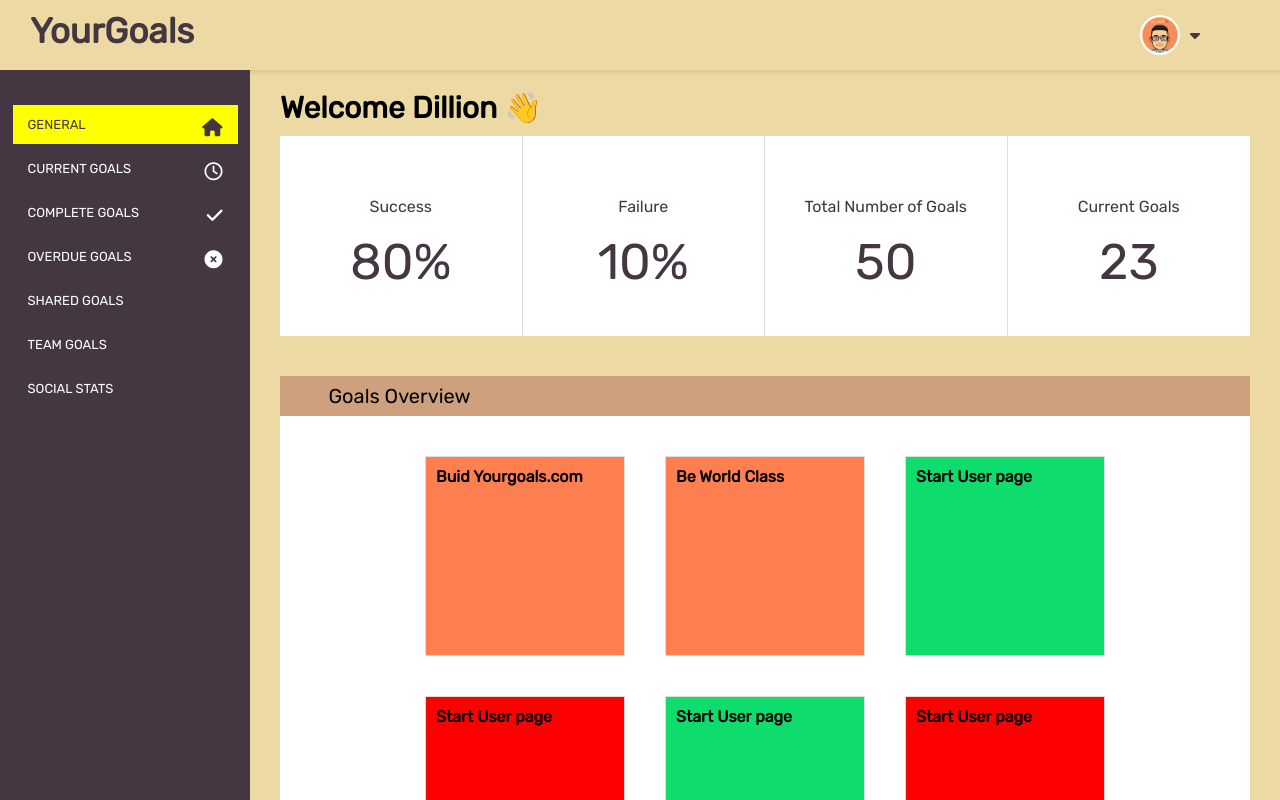
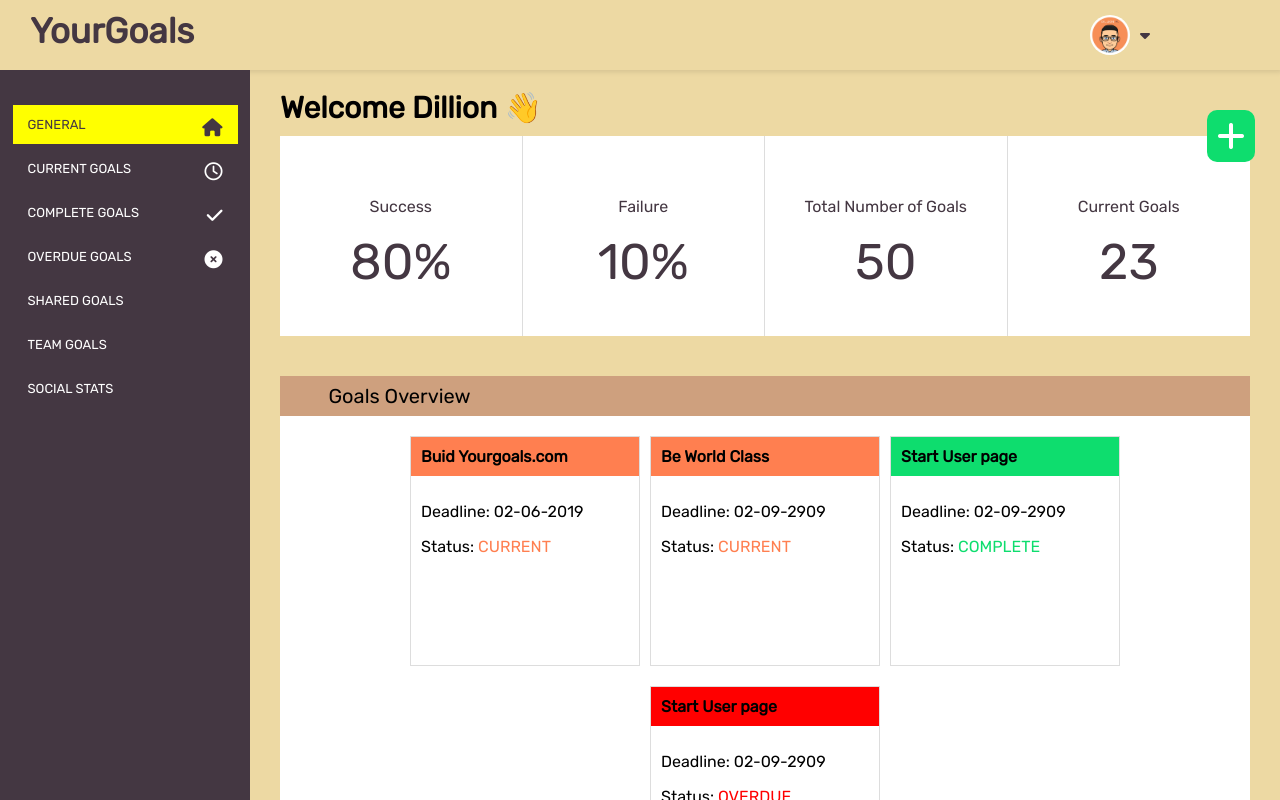
Before and after one commit to dillionmegida/your-goals, a React (Create React App) app in the folder client/: page /user in a window 1280 px wide. Shown: the top 800 px of the page. Built offline with nearby package versions, Linux system fonts and the light colour scheme.

Commit message:
Worked on Dashboard

```diff
--- a/client/src/User/Goals/Categories/Template/GoalsTemplate.js
+++ b/client/src/User/Goals/Categories/Template/GoalsTemplate.js
@@ -5,80 +5,24 @@ import './style.css';
 let Today = new Date();
 let FullDate = `${Today.getDay()} ${Today.getMonth()}, ${Today.getFullYear()}`;
 
-let Goals = [
-	{
-		key: 'Buid Yourgoals.com',
-		title: 'Buid Yourgoals.com',
-		deadline: '02-06-2019',
-		duration: '10 days',
-		status: 'Incomplete',
-		routine: 'Weekly',
-		current: true
-	},
-	{
-		key: 'Play Gamess',
-		title: 'Be World Class',
-		deadline: '02-09-2909',
-		duration: '50 days',
-		status: 'Incomplete',
-		routine: 'Yearly',
-		current: true
-	},
-	{
-		key: 'Play Gamesaa',
-		title: 'Start User page',
-		deadline: '02-09-2909',
-		duration: '50 days',
-		status: 'Complete',
-		routine: 'Monthly',
-		current: false,
-	},
-	{
-		key: 'Play Gamesaa',
-		title: 'Start User page',
-		deadline: '02-09-2909',
-		duration: '50 days',
-		status: 'Overdue',
-		routine: 'Monthly',
-		current: false,
-	},
-	{
-		key: 'Play Gamesaa',
-		title: 'Start User page',
-		deadline: '02-09-2909',
-		duration: '50 days',
-		status: 'Complete',
-		routine: 'Monthly',
-		current: false,
-	},
-	{
-		key: 'Play Gamesaa',
-		title: 'Start User page',
-		deadline: '02-09-2909',
-		duration: '50 days',
-		status: 'Overdue',
-		routine: 'Monthly',
-		current: false,
-	}
+import { AllGoals } from '../../Goals';
 
-];
-
-Goals.forEach(goal => {
-	if(goal.status === 'Incomplete')
+AllGoals.forEach(goal => {
+	if(goal.status === 'Current')
 		goal.edit = true;
 });
 
-let TempAllGoals = Goals;
+let TempAllGoals = AllGoals;
 
-let TempCompletedGoals = Goals.filter(goal =>
+let TempCompletedGoals = AllGoals.filter(goal =>
 	goal.status == 'Complete'
 );
 
-let TempIncompletedGoals = Goals.filter(goal =>
-	goal.status === 'Incomplete'
+let TempIncompletedGoals = AllGoals.filter(goal =>
+	goal.status === 'Current'
 );
 
-let TempCurrentGoals = Goals.filter(goal =>
+let TempCurrentGoals = AllGoals.filter(goal =>
 	goal.current
 );
 
@@ -152,4 +96,3 @@ let GoalsTemplate = props => {
 }
 
 export default GoalsTemplate;
-export { Goals };
--- /dev/null
+++ b/client/src/User/Goals/Goals.js
@@ -0,0 +1,37 @@
+let AllGoals = [
+	{
+		key: 'Buid Yourgoals.com',
+		title: 'Buid Yourgoals.com',
+		deadline: '02-06-2019',
+		duration: '10 days',
+		status: 'Current',
+		routine: 'Weekly',
+		current: true
+	},
+	{
+		key: 'Play Gamess',
+		title: 'Be World Class',
+		deadline: '02-09-2909',
+		duration: '50 days',
+		status: 'Current',
+		routine: 'Yearly'
+	},
+	{
+		key: 'Play Gamesaa',
+		title: 'Start User page',
+		deadline: '02-09-2909',
+		duration: '50 days',
+		status: 'Complete',
+		routine: 'Monthly'
+	},
+	{
+		key: 'Play s',
+		title: 'Start User page',
+		deadline: '02-09-2909',
+		duration: '50 days',
+		status: 'Overdue',
+		routine: 'Monthly'
+	}
+];
+
+export { AllGoals }
--- a/client/src/User/components/Common/Info.js
+++ b/client/src/User/components/Common/Info.js
@@ -1,3 +1,5 @@
 let FirstName = 'Dillion';
+let LastName = 'Megida';
+let FullName = FirstName + ' ' + LastName;
 
-module.exports = { FirstName };
+module.exports = { FirstName, LastName, FullName };
--- a/client/src/User/components/container/TopHeader/TopHeader.css
+++ b/client/src/User/components/container/TopHeader/TopHeader.css
@@ -13,7 +13,7 @@
 	display: flex;
 	width: 60px;
 	align-items: center;
-	margin-right: 50px;
+	margin-right: 100px;
 	justify-content: space-between;
 	cursor: pointer;
 }
@@ -28,3 +28,26 @@
 .Caret {
 	color: var(--color1);
 }
+.UserDropdown {
+	position: fixed;
+	width: 200px;
+	top: 70px;
+	right: 60px;
+	background-color: var(--color2);
+	text-align: center;
+}
+.UserDropdown ul {
+	padding: 0;
+	margin: 0;
+}
+.UserDropdown .fullname, .UserDropdown a {
+	display: block;
+	padding: 10px;
+	color: white;
+}
+.UserDropdown .fullname {
+	border-bottom: 2px solid var(--color1);
+}
+.UserDropdown a:hover{
+	background-color: var(--color1);
+}
--- a/client/src/User/components/container/TopHeader/TopHeader.js
+++ b/client/src/User/components/container/TopHeader/TopHeader.js
@@ -6,16 +6,47 @@ import { Link } from 'react-router-dom';
 import Logo from '../../../../components/Brand/Brand';
 import Dp from '../../common/Dp';
 
-let TopHeader = props => {
+import { FullName } from '../../common/Info';
+
+class TopHeader extends React.Component  {
+
+	state={
+		UserDropdown: false
+	}
+
+	showDropDown = () => {
+		this.setState(prevState => ({
+			UserDropdown: !prevState.UserDropdown
+		}))
+	}
+
+	render() {
 		return (
 			<header className='TopHeader'>
 				<Logo color='var(--color1)'/>
-			<section className='UserSection' title='Click for options'>
+				<section onClick={this.showDropDown} className='UserSection' title='Click for options'>
 					<Dp Circle DivHeight='40px' DivWidth='40px' />
 					<i className='Caret fa fa-caret-down'></i>
 				</section>
+				{this.state.UserDropdown ?
+					<div className='UserDropdown'>
+						<ul>
+							<li className='fullname'>{FullName}</li>
+							<li>
+								<a href='#'><i className='fa fa-cog'></i>&nbsp;&nbsp;&nbsp;&nbsp;Settings</a>
+							</li>
+							<li>
+								<a href='#'><i className='fa fa-close'></i>&nbsp;&nbsp;&nbsp;&nbsp;Log Out</a>
+							</li>
+						</ul>
+					</div>
+					:
+					null
+				}
+
 			</header>
 		)
+	}
 };
 
 export default TopHeader;
--- a/client/src/components/Common/Quotes.js
+++ b/client/src/components/Common/Quotes.js
@@ -4,6 +4,10 @@ let Quote = [
 	{
 		quote: "What you get by achieving your goals is not as important as what you become by achieving your goals.",
 		author: "Henry David Thoreau"
+	},
+	{
+		quote: "Achieve your goals : )",
+		author: "Dillion Megida"
 	}
 ];
 
--- a/client/src/styles/User.css
+++ b/client/src/styles/User.css
@@ -2,6 +2,36 @@
 	font-size: 30px;
 	margin: 10px 0;
 }
+.AddGoal {
+	position: fixed;
+	top: 110px;
+	right: 25px;
+	border-radius: 10px;
+	margin-bottom: 20px;
+	background-color: var(--color6);
+	color: white;
+	padding: 10px;
+	cursor: pointer;
+}
+.AddGoal:hover {
+	animation: CreateAnim 0.5s alternate ease;
+}
+@keyframes CreateAnim {
+	25% {
+		transform: scale(1.2);
+	}
+	50% {
+		transform: scale(1.0);
+	}
+	75% {
+		transform: scale(1.1);
+	}
+	100% {
+		transform: scale(1);
+	}
+}
+
+
 .Statistics {
 	width: 100%;
 	background-color: white;
@@ -45,22 +75,25 @@
 	display: flex;
 	flex-wrap: wrap;
 	justify-content: center;
-	padding: 20px;
+	padding: 10px;
 	overflow-y: auto;
 }
 .GoalContainer {
-	width: 200px;
-	height: 200px;
+	width: 230px;
+	height: 230px;
 	border: 1px solid #ddd;
-	margin: 20px;
-}
-.GoalContainer p {
-	margin: 10px;
+	margin: 10px 5px;
 }
 .GoalTitle {
 	font-weight: bold;
+	width: 100%;
+	padding: 10px;
+	margin: 0;
 }
-
+.GoalContents {
+	width:100%;
+	padding: 10px;
+}
 /* .Dashboard {
 	min-height: calc(100vh - 100px);
 	background-color: var(--color4);
--- a/client/src/views/User.js
+++ b/client/src/views/User.js
@@ -8,10 +8,10 @@ import '../styles/User.css';
 // import CurrentGoals from '../components/Users/Goals/Categories/CurrentGoals';
 // import CompletedGoals from '../components/Users/Goals/Categories/CompletedGoals';
 // import IncompletedGoals from '../components/Users/Goals/Categories/IncompletedGoals.js';
-import { Goals } from '../User/Goals/Categories/Template/GoalsTemplate';
+import { AllGoals } from '../User/Goals/Goals';
 
 //For Modal
-import Modal from '../components/Common/Modal/Modal';
+// import Modal from '../components/Common/Modal/Modal';
 
 import { FirstName } from '../User/components/common/Info.js';
 
@@ -68,6 +68,9 @@ class User extends Component {
 			// </Layout>
 			<UserLayout>
 				<h1 className='WelcomeUser'>Welcome {FirstName} &#128075;</h1>
+				<div onClick={this.showModal} className='AddGoal'>
+					<i className='fa fa-plus fa-2x'></i>
+				</div>
 				<section className='Statistics'>
 					<div>
 						<p className='tag'>Success</p>
@@ -92,14 +95,18 @@ class User extends Component {
 					</div>
 					<div className='GoalsDisplay'>
 						{
-							Goals.map(goal => {
+							AllGoals.map(goal => {
 								let bgColor;
 								goal.status == 'Complete' ? bgColor='completeColor' :
-									goal.status == 'Incomplete' ? bgColor='currentColor' :
+									goal.status == 'Current' ? bgColor='currentColor' :
 										goal.status == 'Overdue' ? bgColor='overdueColor' : bgColor=null;
 								return(
-									<div style={{backgroundColor: `var(--${bgColor})`}} className='GoalContainer' key={goal.key}>
-										<p className='GoalTitle'>{goal.title}</p>
+									<div className='GoalContainer' key={goal.key}>
+										<p  style={{backgroundColor: `var(--${bgColor})`}} className='GoalTitle'>{goal.title}</p>
+										<section className='GoalContents'>
+											<p>Deadline: {goal.deadline}</p>
+											<p>Status: <span style={{color: `var(--${bgColor})`}}>{goal.status.toUpperCase()}</span></p>
+										</section>
 									</div>
 								)
 
```
Lines whose indentation alone changed are shown as unchanged.
